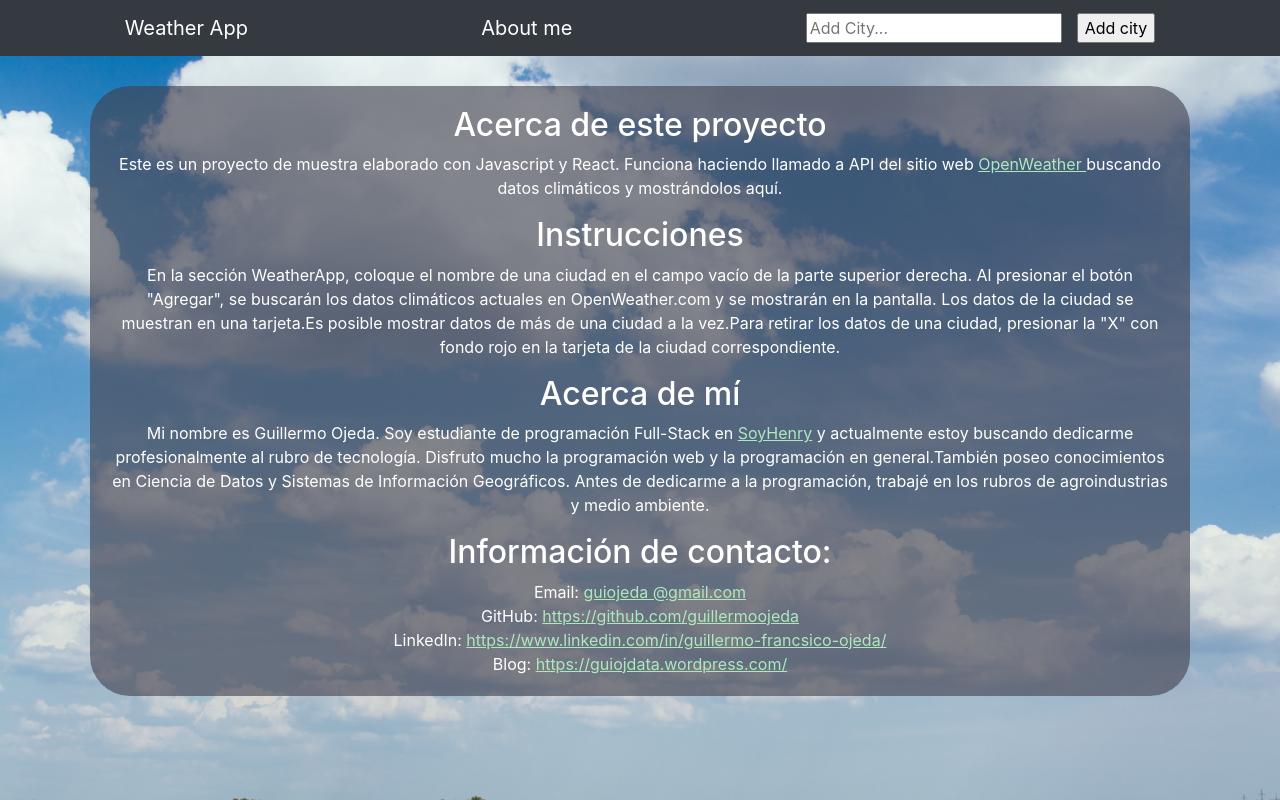
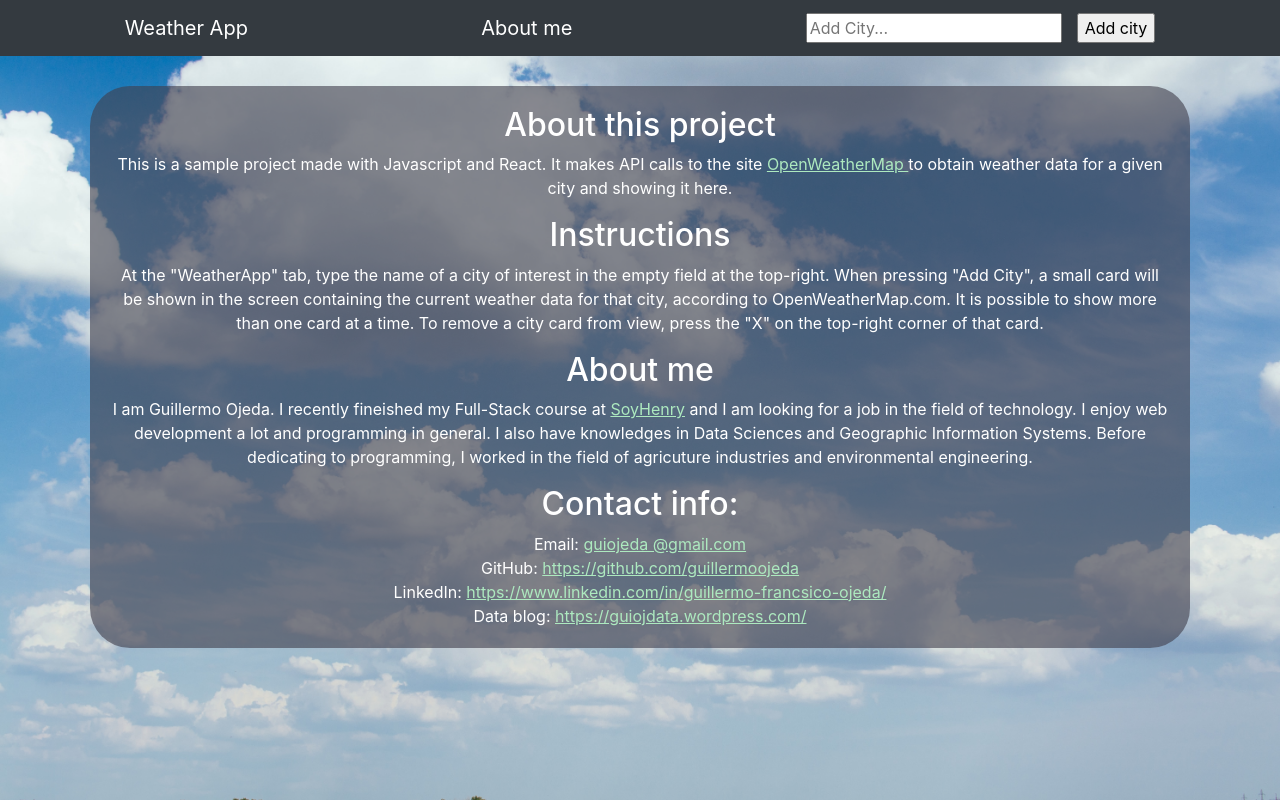
Before and after one commit to guillermoojeda/WeatherApp, a React (Create React App) app: page /about in a window 1280 px wide. Built offline with nearby package versions, Linux system fonts and the light colour scheme.

Commit message:
Translated About

```diff
--- a/src/components/About.jsx
+++ b/src/components/About.jsx
@@ -6,27 +6,25 @@ export default function About() {
     return (
         <div>
             <div className={s.mainContainer} >
-                <h2>Acerca de este proyecto</h2>
-                <p>Este es un proyecto de muestra elaborado con Javascript y React. Funciona haciendo llamado a API del sitio web <a href="https://openweathermap.org/">OpenWeather </a>
-                    buscando datos climáticos y mostrándolos aquí.</p>
-                <h2>Instrucciones</h2>
-                <p>En la sección WeatherApp, coloque el nombre de una ciudad en el campo vacío de la parte superior
-                    derecha. Al presionar el botón "Agregar", se buscarán los datos climáticos actuales en OpenWeather.com
-                    y se mostrarán en la pantalla. Los datos de la ciudad se muestran en una tarjeta.Es posible mostrar
-                    datos de más de una ciudad a la vez.Para retirar los datos de una ciudad, presionar la "X" con fondo rojo
-                    en la tarjeta de la ciudad correspondiente.
+                <h2>About this project</h2>
+                <p>This is a sample project made with Javascript and React. It makes API calls to the site <a href="https://openweathermap.org/">OpenWeatherMap </a>
+                    to obtain weather data for a given city and showing it here.</p>
+                <h2>Instructions</h2>
+                <p>At the "WeatherApp" tab, type the name of a city of interest in the empty field at the top-right.
+                    When pressing "Add City", a small card will be shown in the screen containing the current weather
+                    data for that city, according to OpenWeatherMap.com. It is possible to show more than one card at
+                    a time. To remove a city card from view, press the "X" on the top-right corner of that card.
                 </p>
-                <h2>Acerca de mí</h2>
-                <p>Mi nombre es Guillermo Ojeda. Soy estudiante de programación Full-Stack en <a href="https://www.soyhenry.com/">SoyHenry</a> y actualmente
-                    estoy buscando dedicarme profesionalmente al rubro de tecnología. Disfruto mucho la programación web y la programación en general.También poseo
-                    conocimientos en Ciencia de Datos y Sistemas de Información Geográficos. Antes de dedicarme a la programación, trabajé en los rubros de agroindustrias
-                    y medio ambiente.</p>
-                <h2>Información de contacto: </h2>
+                <h2>About me</h2>
+                <p>I am Guillermo Ojeda. I recently fineished my Full-Stack course at <a href="https://www.soyhenry.com/">SoyHenry</a> and I am looking for a job
+                    in the field of technology. I enjoy web development a lot and programming in general.  I also have knowledges in Data Sciences and Geographic Information Systems.
+                    Before dedicating to programming, I worked in the field of agricuture industries and environmental engineering.</p>
+                <h2>Contact info: </h2>
                 <ul>
                     <li>Email: <a href="mailto:guiojeda@gmail.com">guiojeda @gmail.com</a></li>
                     <li>GitHub: <a href="https://github.com/guillermoojeda">https://github.com/guillermoojeda</a></li>
                     <li>LinkedIn: <a href="https://www.linkedin.com/in/guillermo-francsico-ojeda/">https://www.linkedin.com/in/guillermo-francsico-ojeda/</a></li>
-                    <li>Blog: <a href="https://guiojdata.wordpress.com/">https://guiojdata.wordpress.com/</a></li>
+                    <li>Data blog: <a href="https://guiojdata.wordpress.com/">https://guiojdata.wordpress.com/</a></li>
 
                 </ul>
             </div>
```
